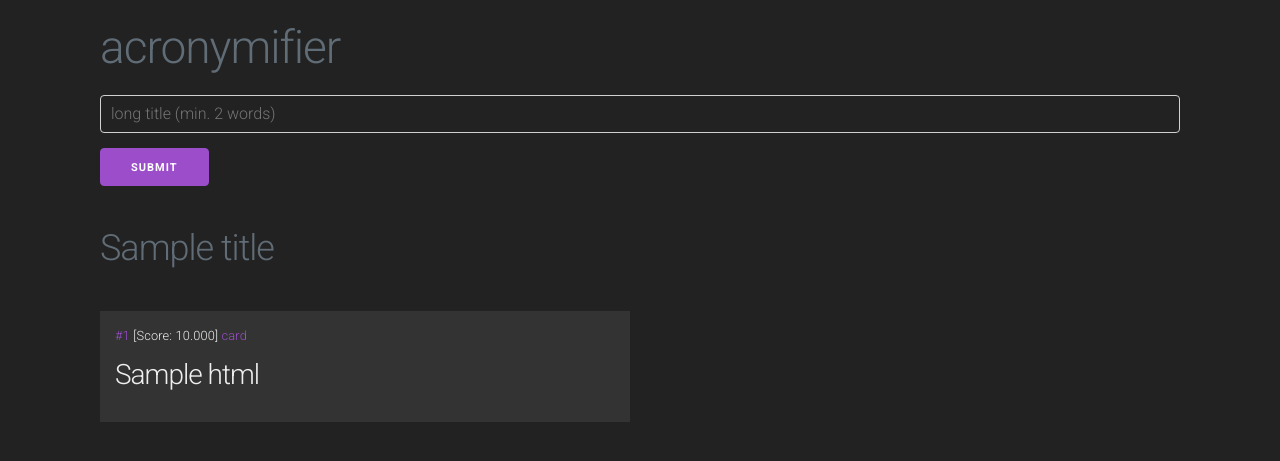
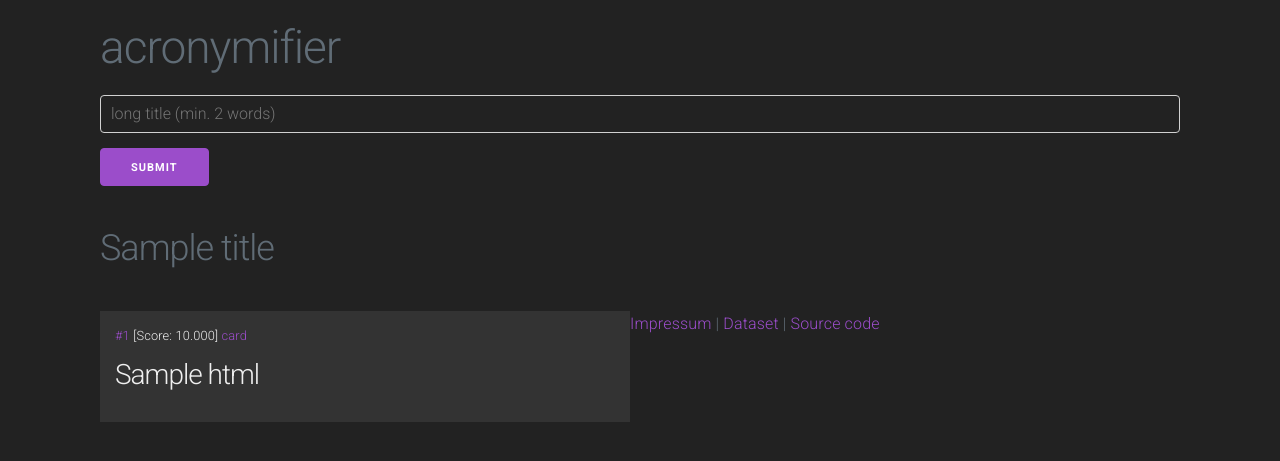
Before and after one commit to KompetenzwerkD/akronym, a Python web app: template acronym/templates/index.html in a window 1280 px wide. Shown: the top 461 px of the page. Run offline with Jinja, Linux system fonts and the light colour scheme; the template is opened without the code that fills it: most values are stand-ins (such as "Sample title", 1, 10 or a date in 2020).

Commit message:
added footer

```diff
--- a/acronym/templates/index.html
+++ b/acronym/templates/index.html
@@ -56,10 +56,10 @@
         padding: 20px;
       }
       .full {
-        width: 100%
+        margin:auto;
       }
-      .center {
-        margin:auto;
+      .footer {
+        margin-left: 20px;
       }
     </style>
 
@@ -99,5 +99,11 @@
       </div>
     </div>
 
+    <div class="footer">
+      <a href="https://kompetenzwerkd.github.io/infoportal/impressum/">Impressum</a> |
+      <a href="https://wortschatz.uni-leipzig.de/en">Dataset</a> |
+      <a href="https://github.com/KompetenzwerkD/akronym">Source code</a>
+    </div>
+
   </body>
 </html>
```
Also changed, not shown: README.md.
